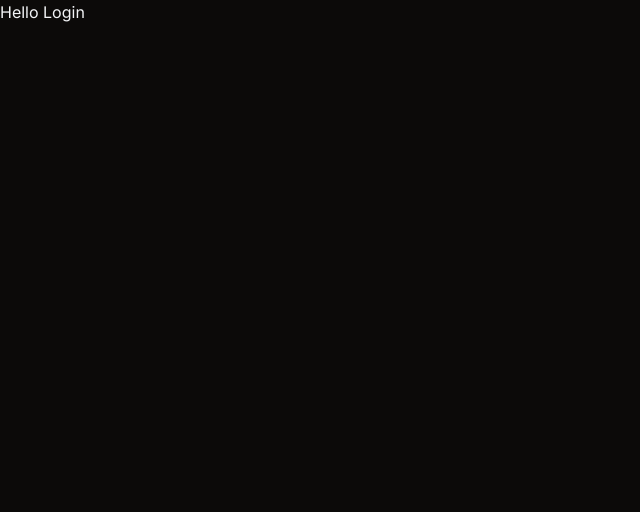
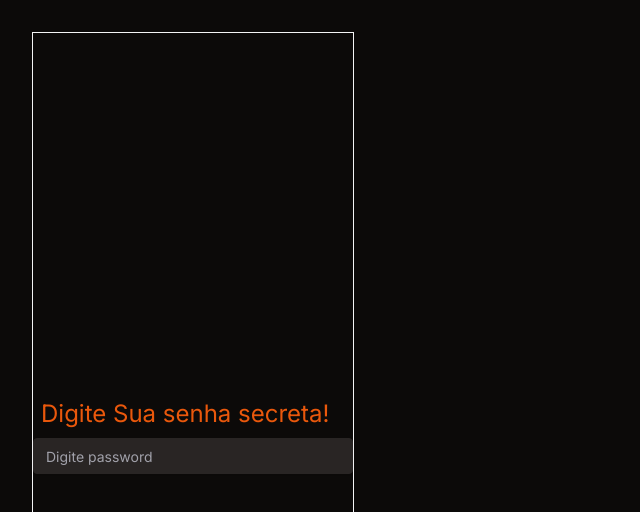
Before and after one commit to Jeffersoncharlles/secret-friend, a Next.js app in the folder web/: page /login in a window 1280 px wide. Shown: the top 512 px of the page, without its empty margins (0-640 px from the left). Built offline with nearby package versions, Linux system fonts and the light colour scheme.

Commit message:
chore:layout login page

```diff
--- a/web/package.json
+++ b/web/package.json
@@ -16,6 +16,7 @@
     "axios": "^1.6.2",
     "class-variance-authority": "^0.7.0",
     "clsx": "^2.0.0",
+    "cookies-next": "^4.1.0",
     "lucide-react": "^0.295.0",
     "next": "14.0.4",
     "next-themes": "^0.2.1",
--- a/web/src/app/(auth)/login/Layout.tsx
+++ b/web/src/app/(auth)/login/Layout.tsx
@@ -11,7 +11,7 @@ export default function LoginLayout({
   children: React.ReactNode
 }) {
   return (
-    <main className="">
+    <main className="mx-auto flex min-h-screen w-full max-w-[1600px]  gap-5 p-8">
       {children}
     </main>
   )
--- a/web/src/app/(auth)/login/page.tsx
+++ b/web/src/app/(auth)/login/page.tsx
@@ -1,10 +1,27 @@
+'use client'
+
+import { Input } from "@/components/ui/input";
+import { useState } from "react";
 
 
 export default function Login() {
+    const [passwordInput, setPasswordInput] = useState('')
+
 
     return (
-        <div>
-            <h1>Hello Login</h1>
+        <div className="border h-screen border-zinc-100 items-center flex justify-center">
+            <div className="flex flex-col h-80  justify-center">
+                <h1 className="m-2 text-2xl text-primary">Digite Sua senha secreta!</h1>
+                <Input
+                    className="bg-muted placeholder:text-zinc-400 rounded w-80"
+                    placeholder="Digite password"
+                    type="password"
+                    value={passwordInput}
+                    onChange={e => setPasswordInput(e.target.value)}
+
+                />
+                {/* <p className="m-2 text-rose-400">Error password invalid!</p> */}
+            </div>
         </div>
     );
 }
--- a/web/src/app/admin/(dashbord)/page.tsx
+++ b/web/src/app/admin/(dashbord)/page.tsx
@@ -1,6 +1,12 @@
+import { pingAdmin } from "@/lib/api/admin";
+import { redirect } from "next/navigation";
 
 
-export default function Dashboard() {
+export default async function Dashboard() {
+    const logged = await pingAdmin()
+    if (!logged) {
+        return redirect('/login')
+    }
 
     return (
         <div>
--- a/web/src/app/admin/layout.tsx
+++ b/web/src/app/admin/layout.tsx
@@ -12,7 +12,7 @@ export default function AdminLayout({
   children: React.ReactNode
 }) {
   return (
-    <div className="mx-auto  min-h-screen w-full max-w-[1600px]  gap-5 p-8">
+    <div className=" mx-auto  min-h-screen w-full max-w-[1600px]  gap-5 p-8">
       <Header />
       <main className="border border-zinc-300 p-3 ">
         {children}
--- a/web/src/lib/api/admin.ts
+++ b/web/src/lib/api/admin.ts
@@ -0,0 +1,31 @@
+import { getCookie } from 'cookies-next'
+import { cookies } from 'next/headers'
+import { api } from './axios'
+
+export const pingAdmin = async () => {
+
+  try {
+    const token = getCookie('token', {
+      cookies
+    })
+    const data = await api.post('/admin/session', {
+      headers: {
+        'Authorization': `Token ${token}`
+      }
+    })
+
+    console.log(data.statusText)
+    if (data.status === 403) {
+      return false
+    }
+
+    return true
+  } catch (error) {
+
+
+    return false
+  }
+
+
+
+}
```
Also changed, not shown: web/src/lib/api/site.ts (+6 -6 lines), 1 other file (tests, documents, lock files or other folders).
